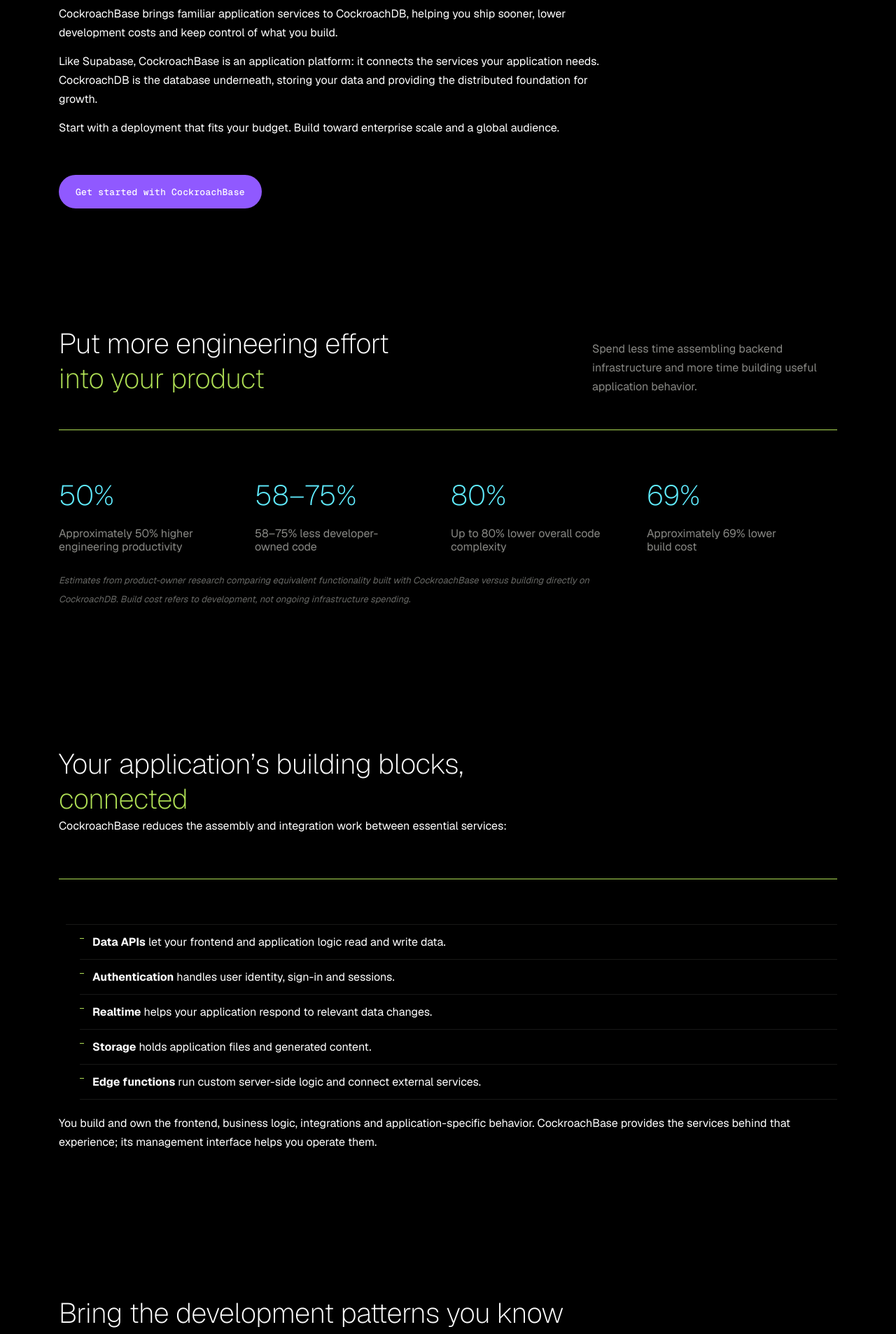
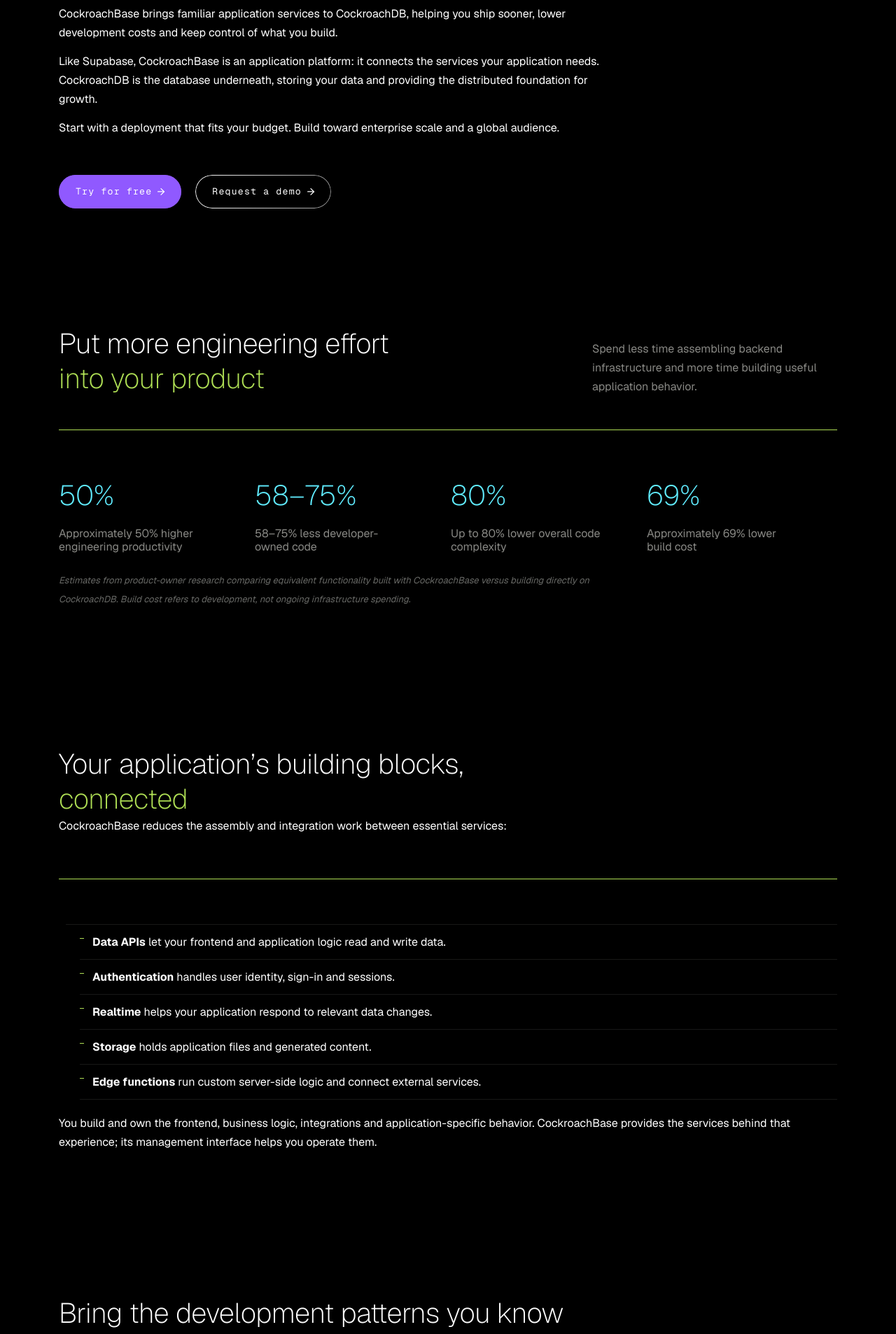
Before and after one commit to aseriy/cockroachbase, an MkDocs documentation site: the page built from docs/index.md, in a window 1280 px wide. Shown: the part 381-2288 px from the top of the page at 70% size. Built offline with MkDocs 1.6.1 and Material for MkDocs 9.7.7, drawn with Linux system fonts in a browser that asks for light colours.

Commit message:
Add the second button to Hero

```diff
--- a/docs/index.md
+++ b/docs/index.md
@@ -14,7 +14,7 @@ Like Supabase, CockroachBase is an application platform: it connects the service
 Start with a deployment that fits your budget. Build toward enterprise scale and a global audience.
 
 > [!CTA]
-> [Get started with CockroachBase](#)
+> [Try for free](#) [Request a demo](#)
 
 ## Put more engineering effort *into your product*
 
--- a/docs/javascripts/landing.js
+++ b/docs/javascripts/landing.js
@@ -168,4 +168,23 @@ document.addEventListener("DOMContentLoaded", function () {
     });
     activate(0);
   });
+
+  article.querySelectorAll(".admonition.cta a").forEach(function (a) {
+    var ns = "http://www.w3.org/2000/svg";
+    var svg = document.createElementNS(ns, "svg");
+    svg.setAttribute("viewBox", "0 0 10 10");
+    svg.setAttribute("fill", "none");
+    svg.setAttribute("aria-hidden", "true");
+    svg.setAttribute("focusable", "false");
+    ["M0.62501 4.99999H9.375", "M5.00001 9.37499L9.375 4.99999L5.00001 0.625"].forEach(function (d) {
+      var path = document.createElementNS(ns, "path");
+      path.setAttribute("d", d);
+      path.setAttribute("stroke", "currentColor");
+      path.setAttribute("stroke-width", "1.25");
+      path.setAttribute("stroke-linecap", "round");
+      path.setAttribute("stroke-linejoin", "round");
+      svg.appendChild(path);
+    });
+    a.appendChild(svg);
+  });
 });
--- a/docs/stylesheets/extra.css
+++ b/docs/stylesheets/extra.css
@@ -30,8 +30,10 @@
   --continuum-color-bio-green-light: #d7eea9;
   --continuum-color-bio-green-dark: #43541f;
   --continuum-color-sci-fi-blue: #60ecff;
+  --continuum-color-sci-fi-blue-dark: #144f6b;
   --continuum-color-data-purple: #9059ff;
   --continuum-color-flexible-content-body: #888884;
+  --continuum-color-button-outline: #999;
   --landing-text: #edeee8;
   --landing-text-dim: #edeee8ad;
   --landing-text-faint: #edeee870;
@@ -443,27 +445,73 @@ body {
 }
 
 .md-typeset .admonition.cta p {
+  display: flex;
+  flex-wrap: wrap;
+  gap: 20px;
   margin: 0;
 }
 
 .md-typeset .admonition.cta a {
+  --continuum-button-background: #0000;
+  --continuum-button-outline-start-color: var(--continuum-color-clarity-white);
+  --continuum-button-outline-color: var(--continuum-color-button-outline);
+  --continuum-button-text-color: var(--continuum-color-clarity-white);
+  position: relative;
   display: inline-flex;
   align-items: center;
+  gap: 8px;
   height: 48px;
-  padding: 0 24px;
-  border-radius: 999px;
+  padding: 12px 24px;
+  border-radius: 35px;
+  background: var(--continuum-button-background);
+  color: var(--continuum-button-text-color);
   font-family: var(--md-code-font);
-  font-size: 13px;
-  font-weight: 500;
-  letter-spacing: 0.02em;
-  background: var(--continuum-color-data-purple);
-  color: var(--continuum-color-clarity-white);
+  font-size: calc(12px * 1.1);
+  font-weight: 400;
+  line-height: 16px;
+  letter-spacing: 1.2px;
   text-decoration: none;
+  transition: background 0.18s ease-out, color 0.18s ease-out;
+}
+
+.md-typeset .admonition.cta a::before {
+  content: "";
+  position: absolute;
+  inset: 0;
+  border-radius: inherit;
+  padding: 1px;
+  background: linear-gradient(90deg, var(--continuum-button-outline-start-color) 0%, var(--continuum-button-outline-color) 100%);
+  -webkit-mask: linear-gradient(#000 0 0) content-box, linear-gradient(#000 0 0);
+  -webkit-mask-composite: xor;
+  mask: linear-gradient(#000 0 0) content-box, linear-gradient(#000 0 0);
+  mask-composite: exclude;
+  pointer-events: none;
+}
+
+.md-typeset .admonition.cta a:first-of-type {
+  --continuum-button-background: var(--continuum-color-data-purple);
+  --continuum-button-outline-start-color: var(--continuum-color-data-purple);
+  --continuum-button-outline-color: var(--continuum-color-data-purple);
 }
 
 .md-typeset .admonition.cta a:is(:hover, :focus-visible) {
-  background: #a47aff;
-  color: var(--continuum-color-clarity-white);
+  --continuum-button-background: var(--continuum-color-sci-fi-blue-dark);
+  --continuum-button-outline-start-color: var(--continuum-color-sci-fi-blue-dark);
+  --continuum-button-outline-color: var(--continuum-color-sci-fi-blue-dark);
+  --continuum-button-text-color: var(--continuum-color-clarity-white);
+  color: var(--continuum-button-text-color);
+}
+
+.md-typeset .admonition.cta a svg {
+  display: block;
+  width: 10px;
+  height: 10px;
+  color: var(--continuum-button-text-color);
+  transition: transform 0.18s ease-out;
+}
+
+.md-typeset .admonition.cta a:is(:hover, :focus-visible) svg {
+  transform: translateX(4px);
 }
 
 @media (min-width: 768px) {
@@ -509,6 +557,10 @@ body {
 }
 
 @media (max-width: 760px) {
+  .md-typeset .admonition.cta p {
+    flex-direction: column;
+  }
+
   .landing-tabs__label {
     display: none;
   }
```
